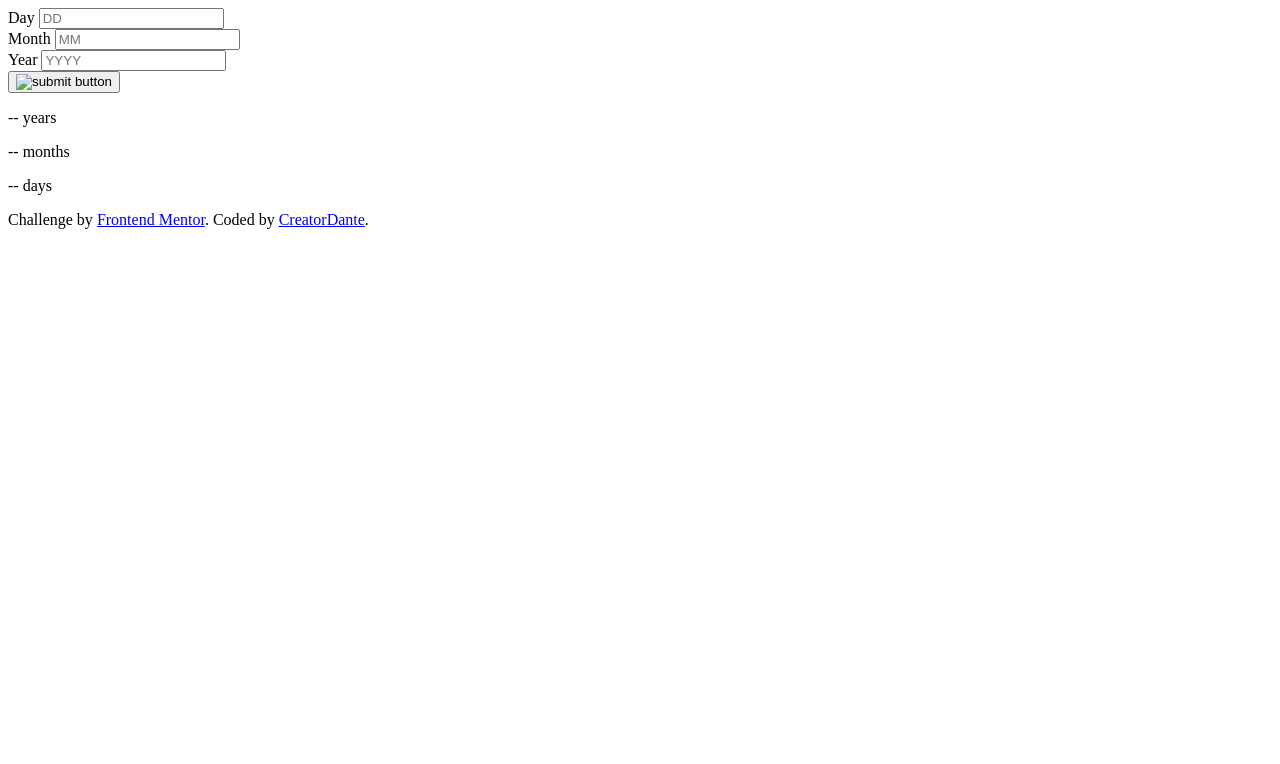
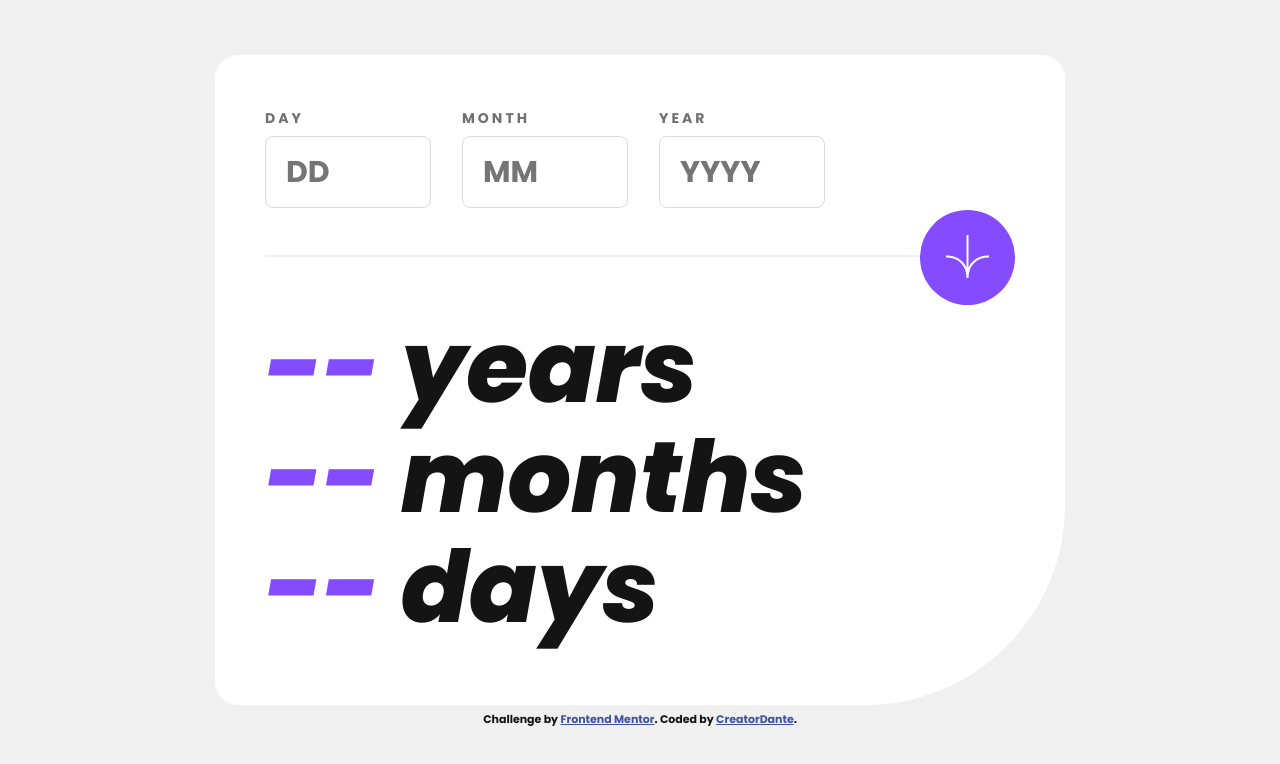
Before and after one commit to Creatordante/age-calculator-app-main, a plain HTML site: page index.html in a window 1280 px wide. Drawn offline with Linux system fonts and the light colour scheme; the site is published under a folder, as on GitHub Pages, so addresses that start at the root find nothing.

Commit message:
fix file issues

```diff
--- a/index.html
+++ b/index.html
@@ -11,8 +11,8 @@
   <link rel="preconnect" href="https://fonts.gstatic.com" crossorigin>
   <link href="https://fonts.googleapis.com/css2?family=Poppins:ital,wght@0,700;1,400;1,800&display=swap"
     rel="stylesheet">
-  <link rel="stylesheet" href="/css/normalize.css">
-  <link rel="stylesheet" href="/css/styles.css">
+  <link rel="stylesheet" href="./css/normalize.css">
+  <link rel="stylesheet" href="./css/styles.css">
 
   <title>Frontend Mentor | Age calculator app</title>
 
@@ -37,7 +37,7 @@
           <label for="year">Year</label>
           <input type="number" name="year" id="year" placeholder="YYYY">
         </div>
-        <button class="btn" id="btn"><img src="/assets/images/icon-arrow.svg" alt="submit button"></button>
+        <button class="btn" id="btn"><img src="./assets/images/icon-arrow.svg" alt="submit"></button>
       </form>
       <div class="txt-container">
         <p class="txt-title"><span class="txt-result" id="txt-years">--</span> years</p>
```
Also changed, not shown: assets/images/Screenshot .png (added), 1 other file.
